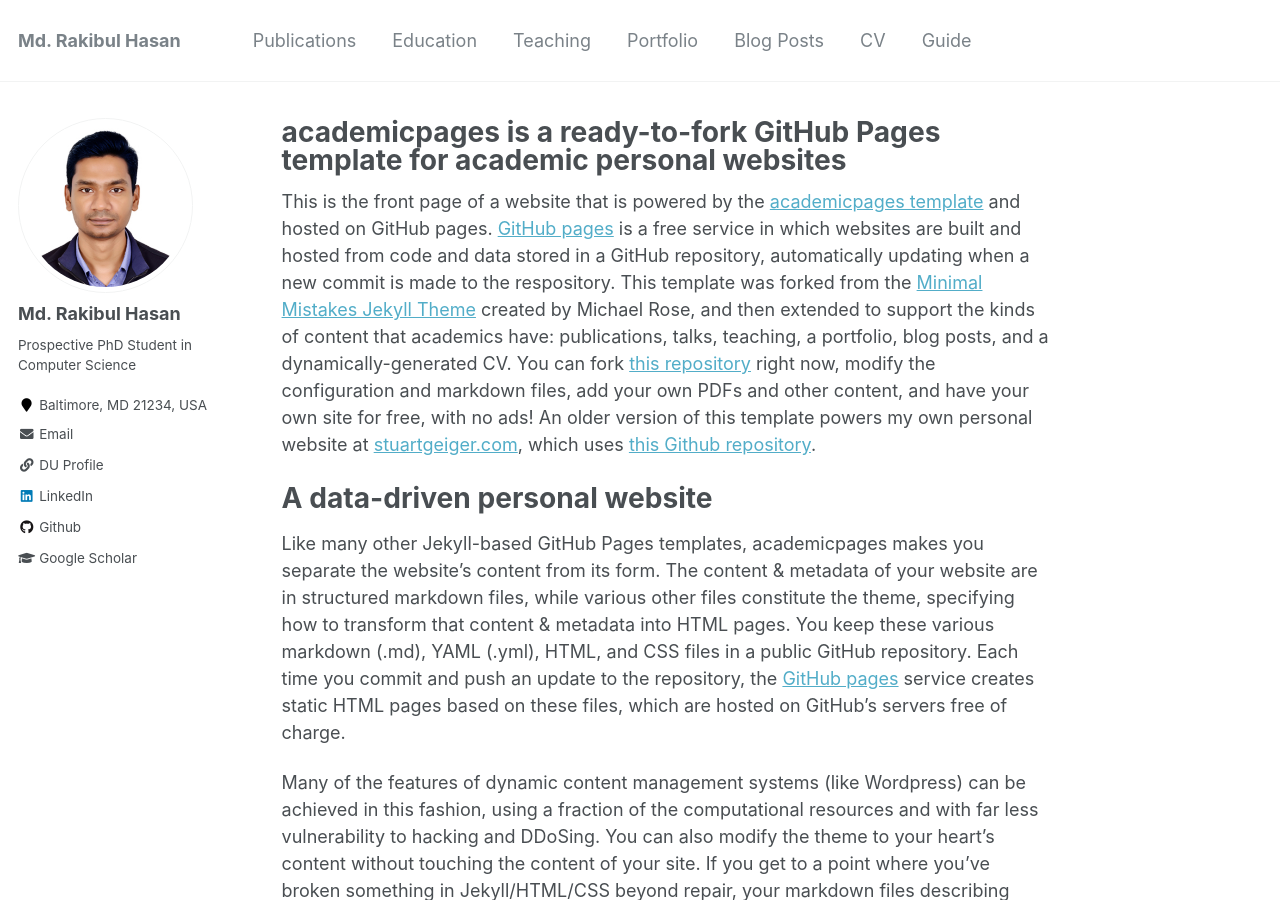
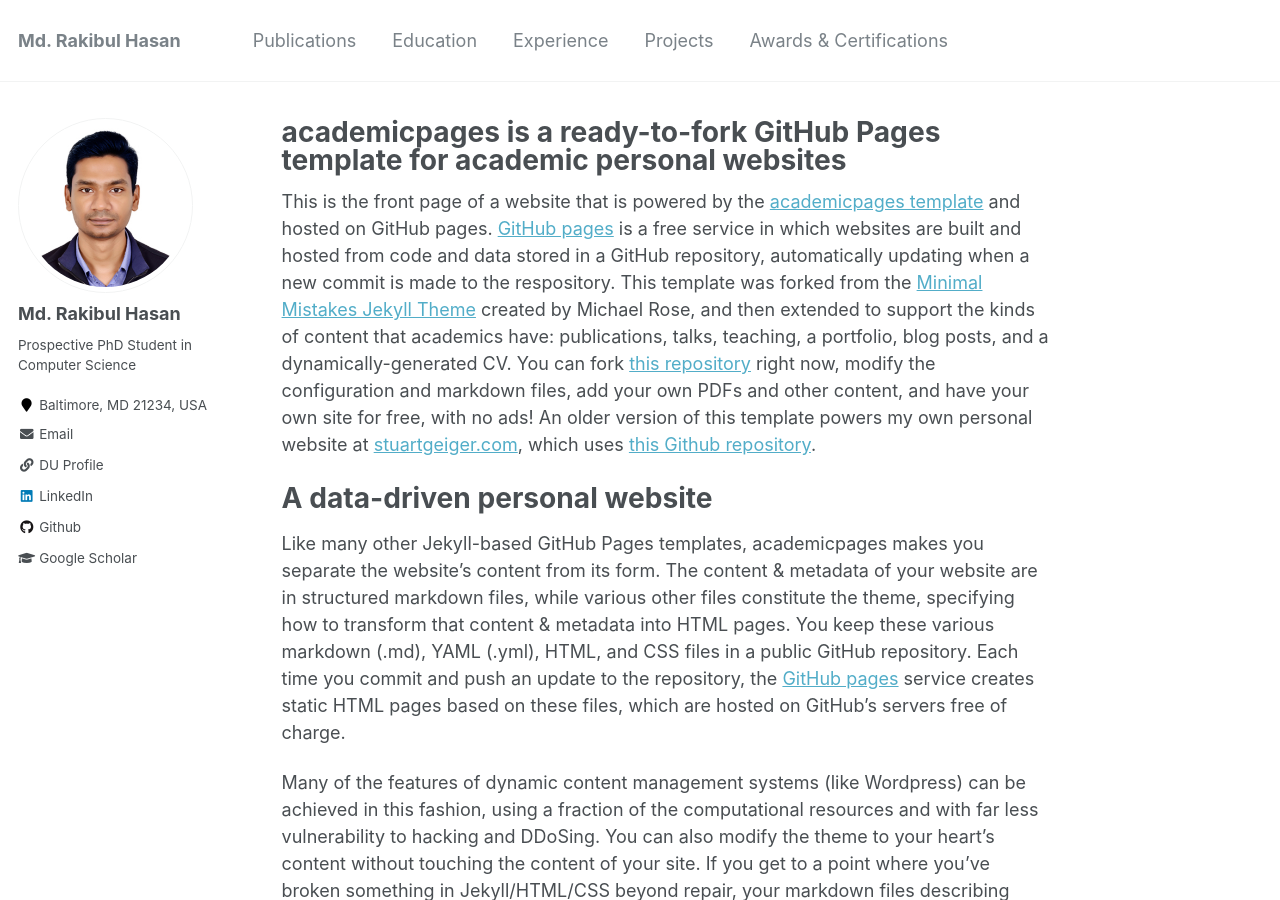
Before and after one commit to Hasan-MdRakibul/hasan-mdrakibul.github.io, a Jekyll site: the page built from _pages/about.md, in a window 1280 px wide and 900 px high. Built offline with Jekyll 4.4.1, drawn with Linux system fonts in a browser that asks for light colours.

Commit message:
init changes

```diff
--- a/_data/navigation.yml
+++ b/_data/navigation.yml
@@ -6,17 +6,11 @@ main:
   - title: "Education"
     url: /talks/
 
-  - title: "Teaching"
+  - title: "Experience"
     url: /teaching/
 
-  - title: "Portfolio"
+  - title: "Projects"
     url: /portfolio/
 
-  - title: "Blog Posts"
+  - title: "Awards & Certifications"
     url: /year-archive/
-
-  - title: "CV"
-    url: /cv/
-
-  - title: "Guide"
-    url: /markdown/
```
